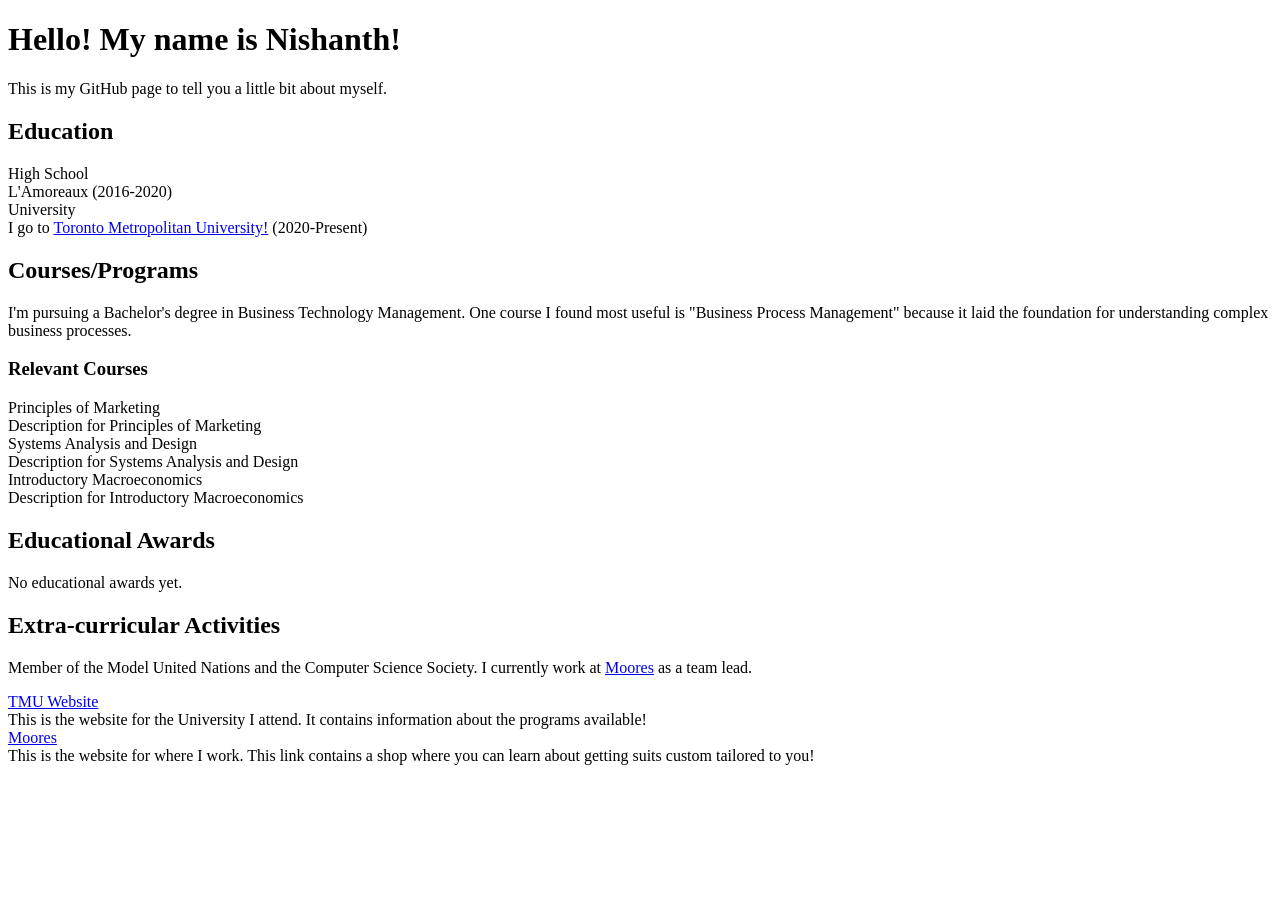
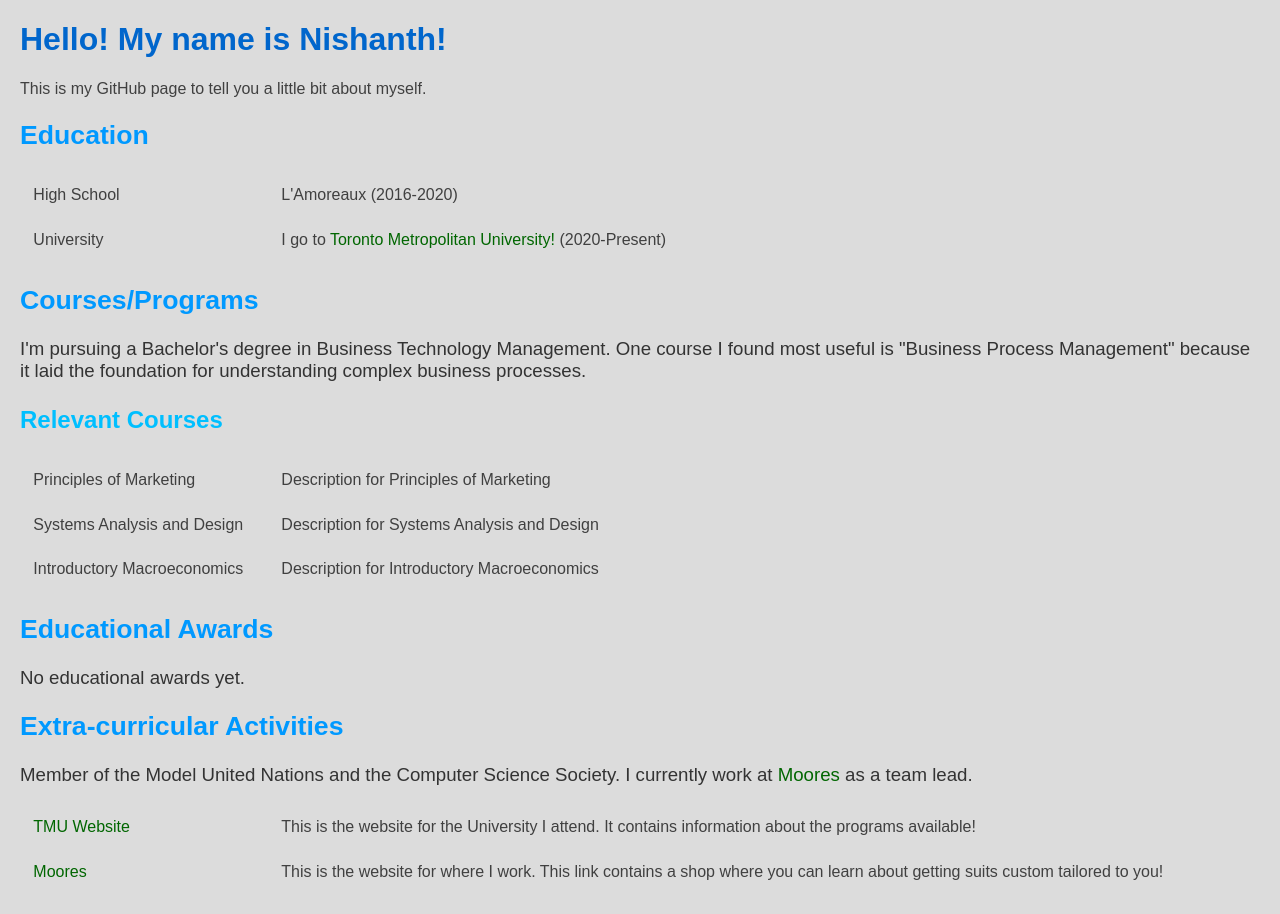
Before and after one commit to nishanthselva55/nishanthselva55.github.io, a plain HTML site: page index.html in a window 1280 px wide. Before the commit the page ends 800 px from the top, so only its background shows below. Drawn offline with Linux system fonts and the light colour scheme.

Commit message:
Update styles.css

```diff
--- a/styles.css
+++ b/styles.css
@@ -1,89 +1,66 @@
-<!DOCTYPE html>
-<html lang="en">
-<head>
-    <meta charset="UTF-8">
-    <meta name="viewport" content="width=device-width, initial-scale=1.0">
-    <title>My GitHub Pages Site</title>
-    <link rel="stylesheet" href="styles.css">
-</head>
-<body>
-    <h1> Hello! My name is Nishanth! </h1>
-    <p1> This is my GitHub page to tell you a little bit about myself.</p1>
+body {
+    font-family: Arial, sans-serif;
+    font-size: 12pt;
+    background-color: #dcdcdc;
+    color: #404040;
+    margin: 15pt;
+    padding: 0;
+}
 
-    <h2>Education</h2>
-    <div class="table-container">
-        <div class="row">
-            <div class="column link-cell">
-                High School
-            </div>
-            <div class="column description-cell">
-                L'Amoreaux (2016-2020)
-            </div>
-        </div>
-        <div class="row">
-            <div class="column link-cell">
-                University
-            </div>
-            <div class="column description-cell">
-                I go to <a href="https://www.torontomu.ca/">Toronto Metropolitan University!</a> (2020-Present)
-            </div>
-        </div>
-    </div>
+h1 {
+    font-size: 24pt;
+    color: #0066cc;
+}
 
-    <h2>Courses/Programs</h2>
-    <p>I'm pursuing a Bachelor's degree in Business Technology Management. One course I found most useful is "Business Process Management" because it laid the foundation for understanding complex business processes.</p>
+h2 {
+    font-size: 20pt;
+    color: #0099ff;
+}
 
-    <h3>Relevant Courses</h3>
-    <div class="table-container">
-        <div class="row">
-            <div class="column link-cell">
-                Principles of Marketing
-            </div>
-            <div class="column description-cell">
-                Description for Principles of Marketing
-            </div>
-        </div>
-        <div class="row">
-            <div class="column link-cell">
-                Systems Analysis and Design
-            </div>
-            <div class="column description-cell">
-                Description for Systems Analysis and Design
-            </div>
-        </div>
-        <div class="row">
-            <div class="column link-cell">
-                Introductory Macroeconomics
-            </div>
-            <div class="column description-cell">
-                Description for Introductory Macroeconomics
-            </div>
-        </div>
-    </div>
+h3 {
+    font-size: 18pt;
+    color: #00bfff;
+}
 
-    <h2>Educational Awards</h2>
-    <p>No educational awards yet.</p>
+p {
+    font-size: 14pt;
+    color: #333;
+}
 
-    <h2>Extra-curricular Activities</h2>
-    <p>Member of the Model United Nations and the Computer Science Society. I currently work at <a href="https://www.mooresclothing.ca/">Moores</a> as a team lead.</p>
+a:link, a:visited {
+    color: #006600;
+    text-decoration: none;
+}
 
-    <div class="table-container">
-        <div class="row">
-            <div class="column link-cell">
-                <a href="https://www.torontomu.ca/">TMU Website</a>
-            </div>
-            <div class="column description-cell">
-                This is the website for the University I attend. It contains information about the programs available!
-            </div>
-        </div>
-        <div class="row">
-            <div class="column link-cell">
-                <a href="https://www.mooresclothing.ca/">Moores</a>
-            </div>
-            <div class="column description-cell">
-                This is the website for where I work. This link contains a shop where you can learn about getting suits custom tailored to you!
-            </div>
-        </div>
-    </div>
-</body>
-</html>
+a:hover {
+    color: #cc0000;
+    text-decoration: underline;
+}
+
+a:active {
+    color: #990000;
+    text-decoration: underline;
+}
+
+
+.table-container {
+    display: table;
+    width: 100%;
+}
+
+.row {
+    display: table-row;
+}
+
+.column {
+    display: table-cell;
+    padding: 10pt;
+}
+
+.link-cell {
+    width: 20%;
+}
+
+.description-cell {
+    width: 80%;
+}
```
